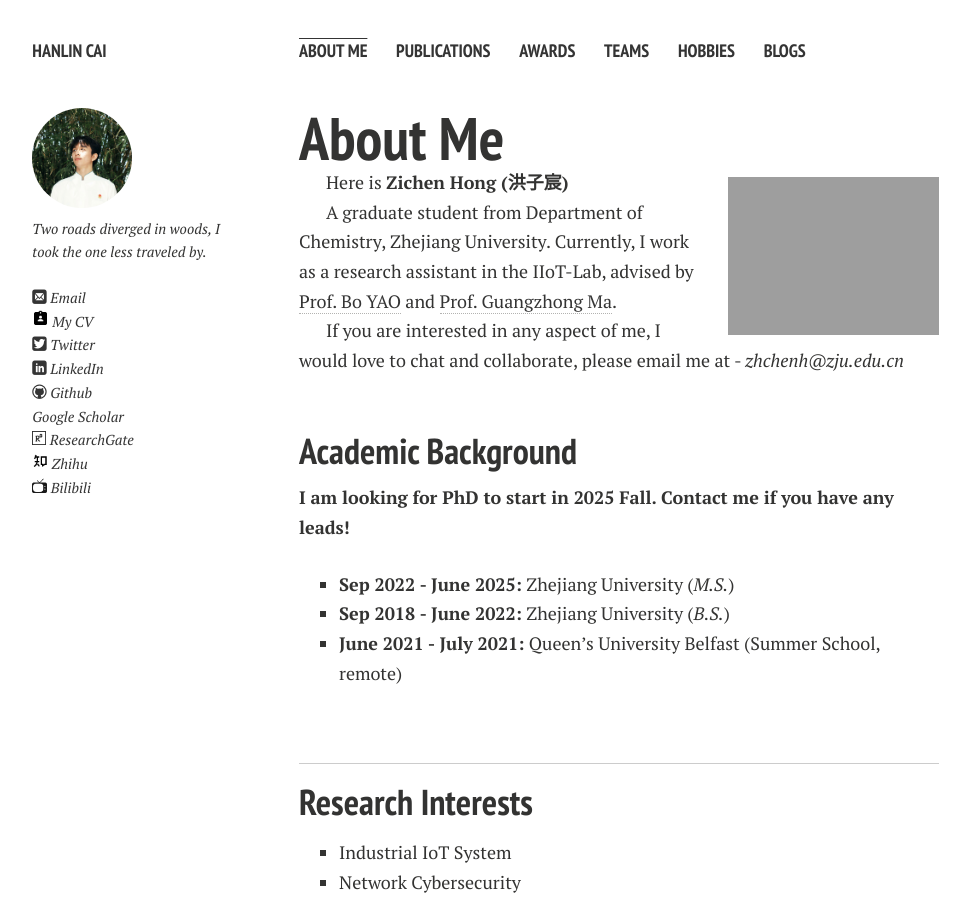
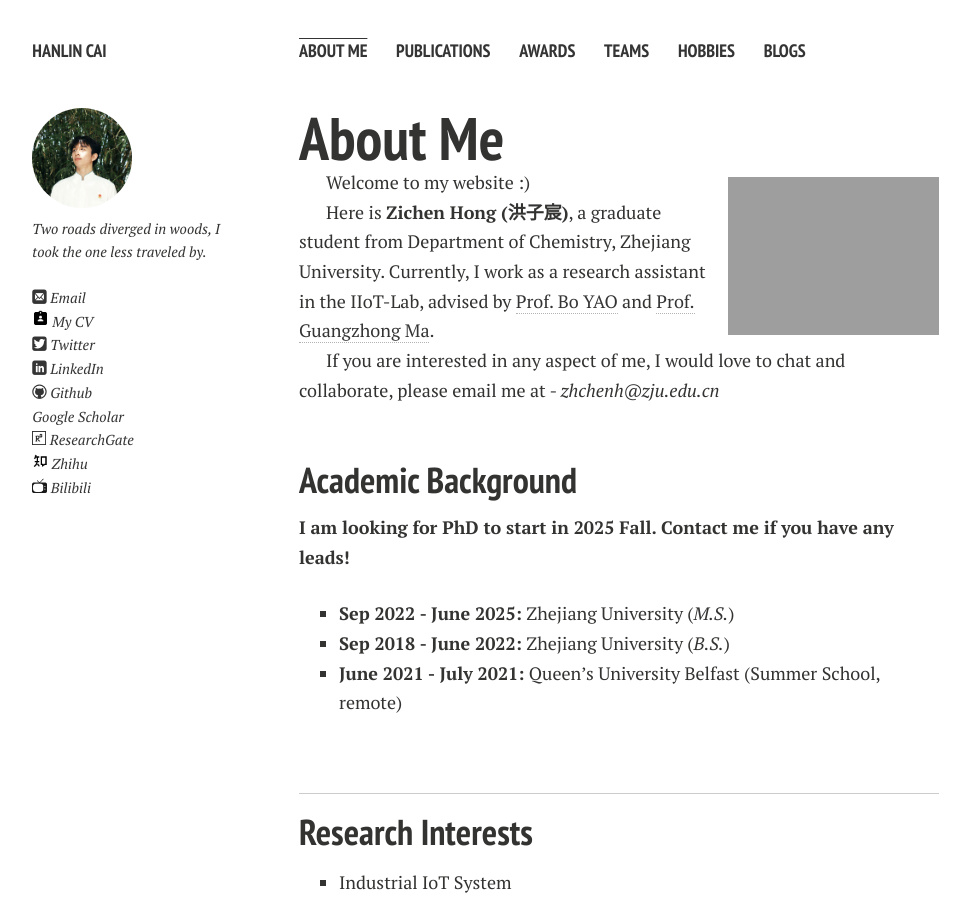
Before and after one commit to GuangLun2000/GuangLun2000.github.io, a Jekyll site: the page built from index.md, in a window 1280 px wide and 900 px high. Shown: the whole window, without its empty margins (21-991 px from the left). Built offline with Jekyll 4.4.1, drawn with Linux system fonts in a browser that asks for light colours; nearby versions of some CDN libraries; comment, search, counter and statistics services are not loaded; a style sheet for code colours, icons or effects is not loaded; our own code applies the rules of GitHub Pages for plain Markdown files.

Commit message:
Update index.md

```diff
--- a/index.md
+++ b/index.md
@@ -6,9 +6,9 @@ layout: page
 
 <img src="https://caihanlin.com/caihanlin.jpg" class="floatpic" width="360" height="480">
 
-Here is **Zichen Hong (洪子宸)**
+Welcome to my website :)
 
-A graduate student from Department of Chemistry, Zhejiang University. Currently, I work as a research assistant in the IIoT-Lab, advised by [Prof. Bo YAO](https://www.researchgate.net/profile/Bo-Yao-17) and [Prof. Guangzhong Ma](https://www.researchgate.net/profile/Guangzhong-Ma).
+Here is **Zichen Hong (洪子宸)**, a graduate student from Department of Chemistry, Zhejiang University. Currently, I work as a research assistant in the IIoT-Lab, advised by [Prof. Bo YAO](https://www.researchgate.net/profile/Bo-Yao-17) and [Prof. Guangzhong Ma](https://www.researchgate.net/profile/Guangzhong-Ma).
 
 If you are interested in any aspect of me, I would love to chat and collaborate, please email me at - *zhchenh@zju.edu.cn*
 
```
